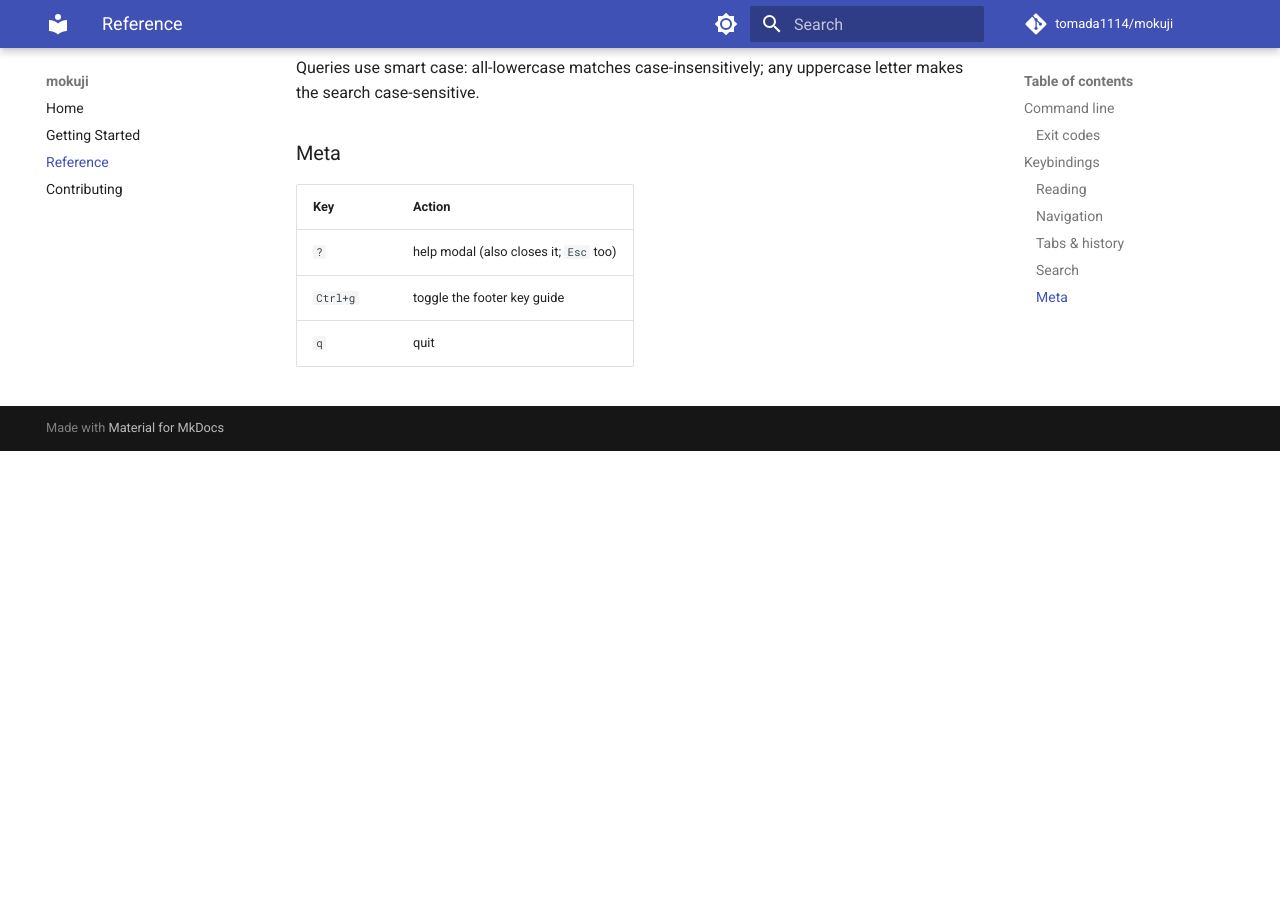
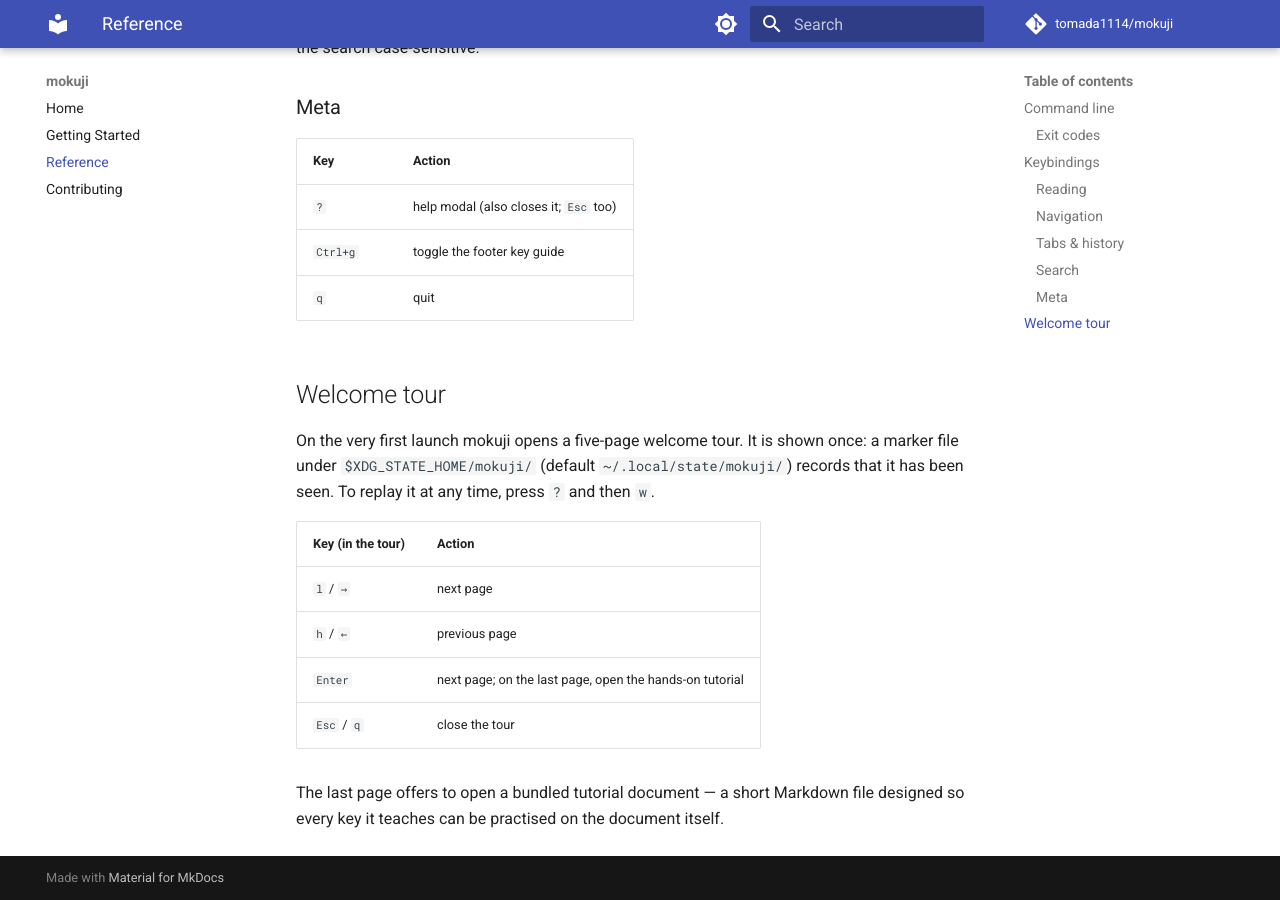
Before and after one commit to tomada1114/mokuji, an MkDocs documentation site: the page built from docs/reference.md, in a window 1280 px wide and 900 px high, scrolled down 2532 px. Built offline with MkDocs 1.6.1 and Material for MkDocs 9.7.7, drawn with Linux system fonts in a browser that asks for light colours; comment, search, counter and statistics services are not loaded; before the commit the page ends 2983 px from its top, so only the background shows below that; some of the changed text lies outside the part shown.

Commit message:
docs: document the welcome tour and new-tab tree navigation

```diff
--- a/docs/reference.md
+++ b/docs/reference.md
@@ -79,3 +78,21 @@
 | `?` | help modal (also closes it; `Esc` too) |
 | `Ctrl+g` | toggle the footer key guide |
 | `q` | quit |
+
+## Welcome tour
+
+On the very first launch mokuji opens a five-page welcome tour. It is
+shown once: a marker file under `$XDG_STATE_HOME/mokuji/` (default
+`~/.local/state/mokuji/`) records that it has been seen. To replay it at
+any time, press `?` and then `w`.
+
+| Key (in the tour) | Action |
+|-------------------|--------|
+| `l` / `→` | next page |
+| `h` / `←` | previous page |
+| `Enter` | next page; on the last page, open the hands-on tutorial |
+| `Esc` / `q` | close the tour |
+
+The last page offers to open a bundled tutorial document — a short
+Markdown file designed so every key it teaches can be practised on the
+document itself.
```
Also changed, not shown: other parts of docs/reference.md (+1 -2 lines), CLAUDE.md (+10 -4 lines), README.md (+3 -2 lines), docs/getting-started.md (+9 -3 lines).
